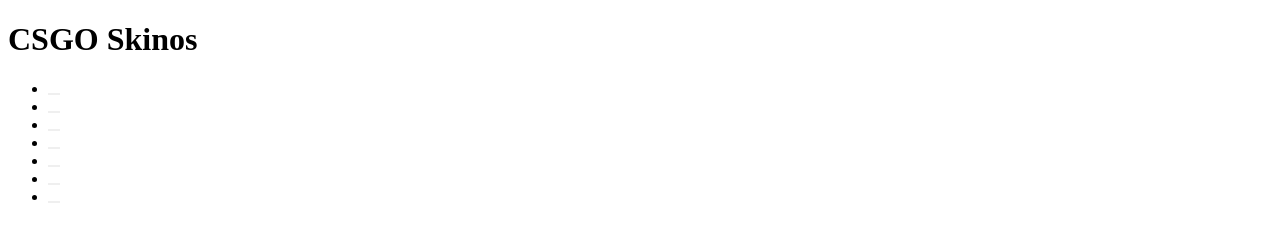
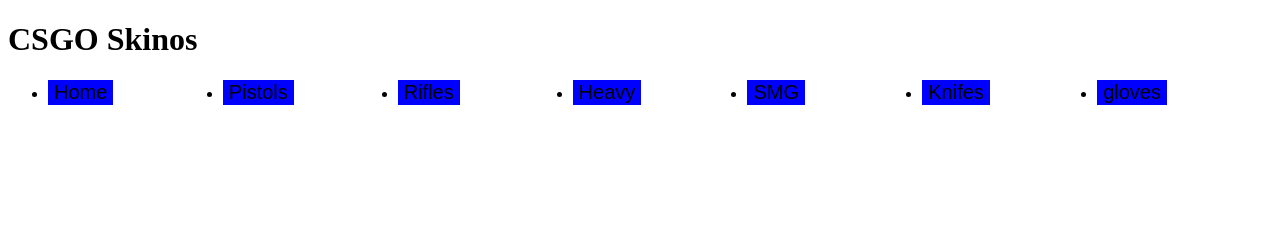
Before and after one commit to DanielAndreassen/csgoskinos, a plain HTML site: page index.html in a window 1280 px wide. Drawn offline with Linux system fonts and the light colour scheme.

Commit message:
starting to make nav menu

```diff
--- a/index.html
+++ b/index.html
@@ -15,41 +15,41 @@
     <div class="Main top"></div>
     <div class="Navbar">
       <div class="navbar wapper">
-        <ul class="navbar dropdowns">
+        <ul class="navbardropdowns">
           <li class="Home">
-              <button class="navbuttons">
-                  <a href="index.html"></a>
-              </button>
+            <a href="index.html">
+              <button class="navbarbutton">Home</button>
+            </a>
           </li>
           <li class="Pistols">
-            <button class="navbuttons">
-              <a href="pistols.html"></a>
-            </button>
+            <a href="pistols.html">
+              <button class="navbarbutton">Pistols</button>
+            </a>
           </li>
           <li class="Rifles">
-            <button class="navbuttons">
-              <a href="rifles.html"></a>
-            </button>
+            <a href="rifles.html">
+              <button class="navbarbutton">Rifles</button>
+            </a>
           </li>
           <li class="Heavy">
-            <button class="navbuttons">
-              <a href="heavy.html"></a>
-            </button>
+            <a href="heavy.html">
+              <button class="navbarbutton">Heavy</button>
+            </a>
           </li>
           <li class="SMG">
-            <button class="navbuttons">
-              <a href="smg.html"></a>
-            </button>
+            <a href="smg.html">
+              <button class="navbarbutton">SMG</button>
+            </a>
           </li>
           <li class="Knifes">
-            <button class="navbuttons">
-              <a href="knifes.html"></a>
-            </button>
+            <a href="knifes.html">
+              <button class="navbarbutton">Knifes</button>
+            </a>
           </li>
           <li class="Gloves">
-            <button class="nabuttons">
-              <a href="gloves.html"></a>
-            </button>
+            <a href="gloves.html">
+              <button class="navbarbutton">gloves</button>
+            </a>
           </li>
         </ul>
       </div>
--- a/main.css
+++ b/main.css
@@ -1,3 +1,16 @@
-*{
-    border: 0px;
+* {
+  border: 0px;
 }
+
+.navbarbutton {
+  background-color: blue;
+  font-size: 20px;
+}
+
+.navbardropdowns {
+  display: grid;
+  grid-template-columns: repeat(7, 1fr);
+  grid-template-rows: 1fr;
+  grid-column-gap: 0px;
+  grid-row-gap: 0px;
+}
```
